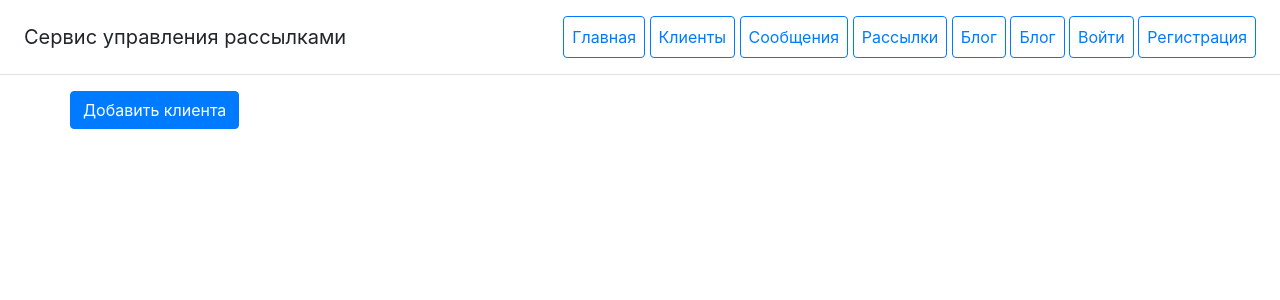
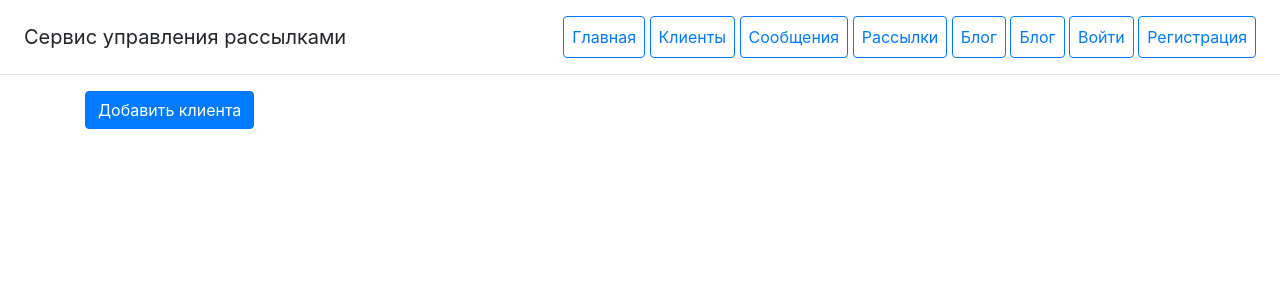
Before and after one commit to anastasiya1306/mailing_app, a Django app: page /customers/ in a window 1280 px wide. Shown: the top 300 px of the page. Run offline with Django 4.2, Linux system fonts and the light colour scheme; data that the repository does not hold is empty; some libraries are stand-ins or nearby versions.

Commit message:
add app main

```diff
--- a/main/templates/main/customer_list.html
+++ b/main/templates/main/customer_list.html
@@ -1,7 +1,6 @@
 {% extends 'main/base.html' %}
 {% block content %}
 
-    <div class="row row-cols-1 row-cols-md-3 mb-3">
     <div class="container">
         <a href="{% url 'main:customer_create' %}" class="btn btn-primary">Добавить клиента</a>
     </div>
@@ -23,5 +22,4 @@
             </div>
         </div>
     {% endfor %}
-    </div>
 {% endblock %}
```
Lines whose indentation alone changed are shown as unchanged.
